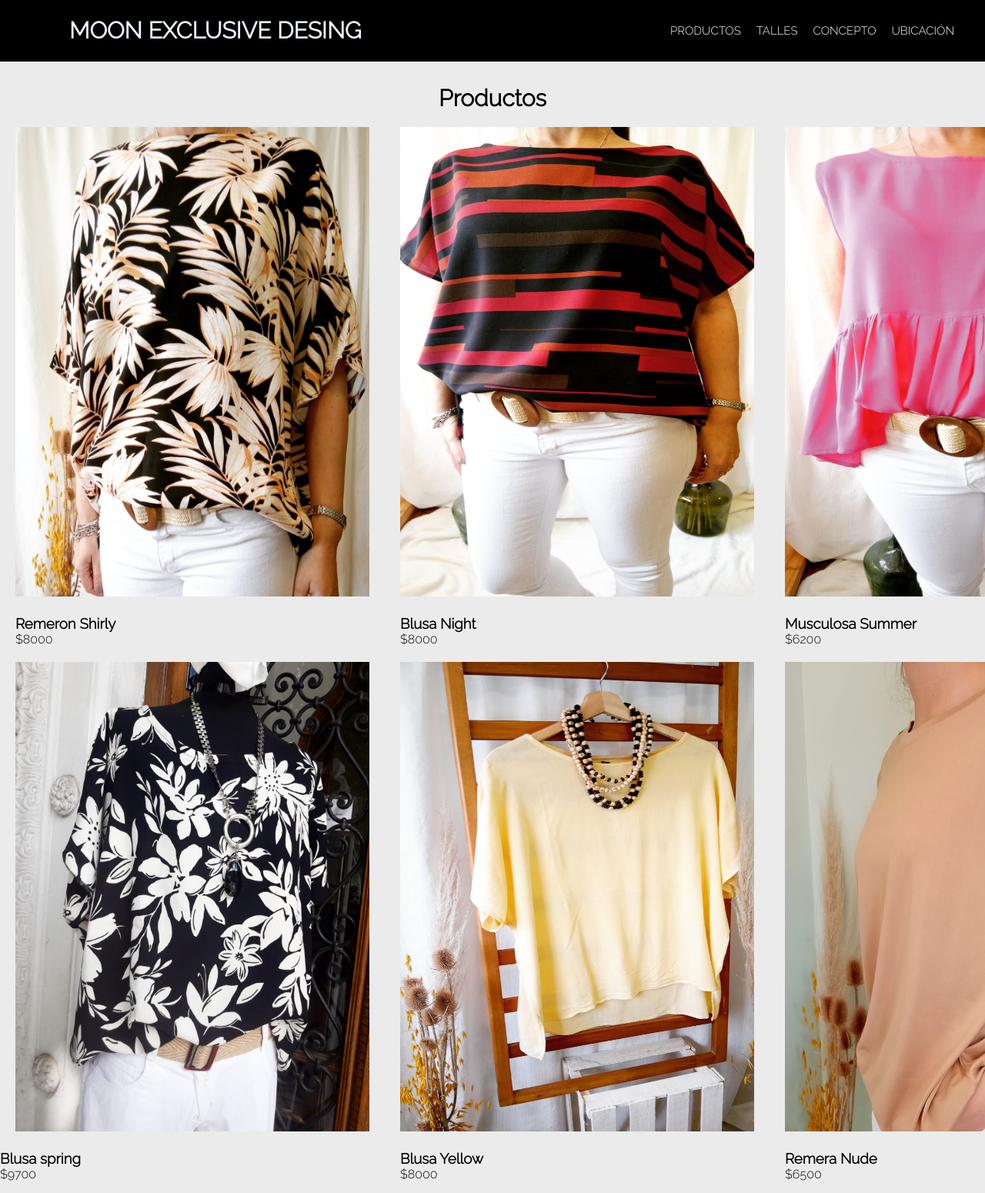
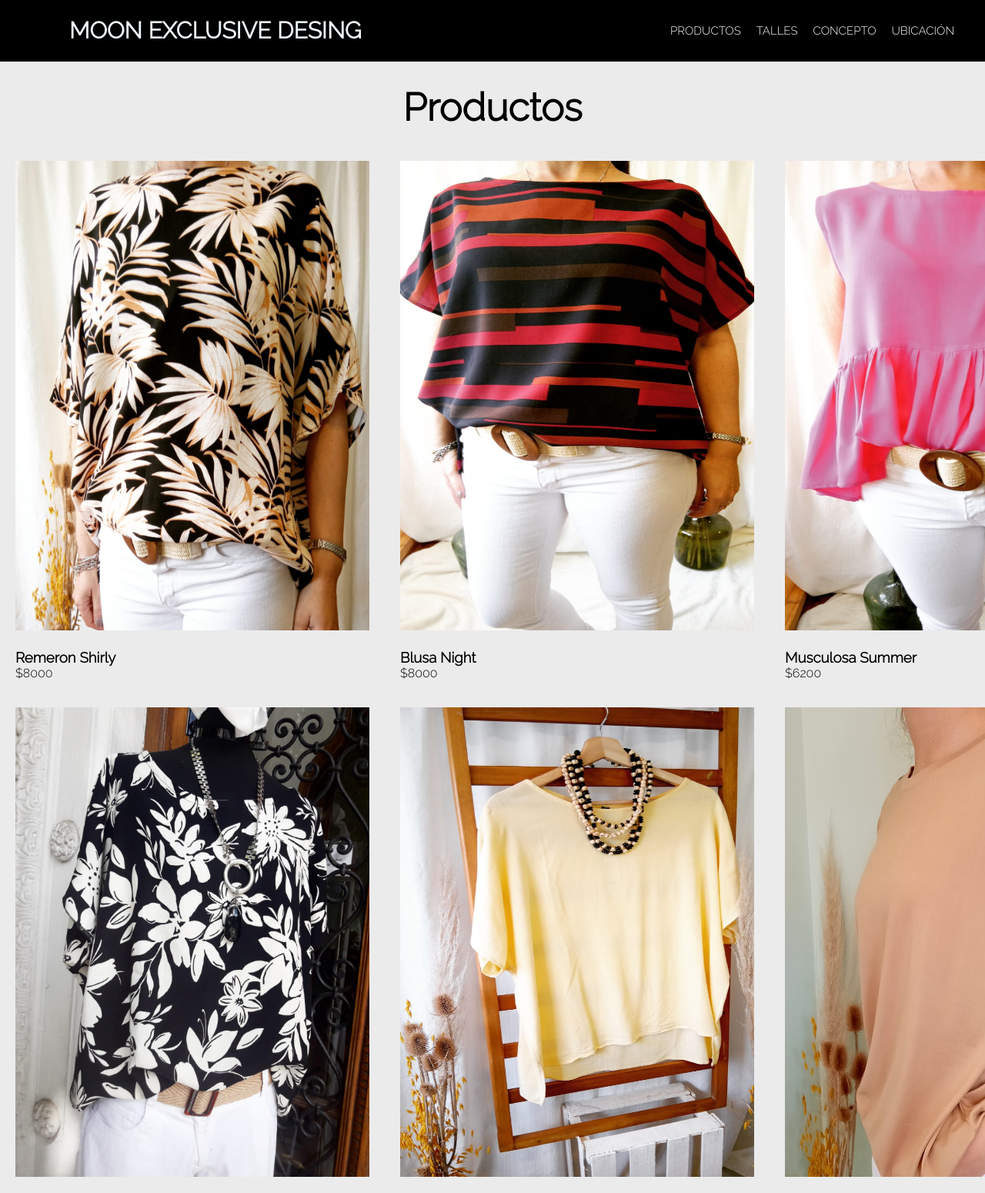
Before and after one commit to lauty16/PreEntrega2LautaroCrecciente, a plain HTML site: page productos.html in a window 1280 px wide. Shown: the top 1550 px of the page at 77% size. Drawn offline with Linux system fonts and the light colour scheme.

Commit message:
cambios de estilo y en productos

```diff
--- a/estilos.css
+++ b/estilos.css
@@ -60,7 +60,6 @@
 .parrafo-a {
   display: flex;
   justify-content: center;
-
    padding-left: 60px;
    padding: 30px;
 
@@ -93,10 +92,17 @@
   text-align: center;
   text-decoration: none;
 }
+.prod-tit{
+  font-size: 50px;
+  padding-bottom: 20px;
+
+}
 .img-galeria{
     padding: 20px;
     width: 500px;
     height: 650px;
+
+
 }
 
 
@@ -116,6 +122,7 @@
 }
 .prenda-body{
   padding-left: 20px;
+  padding-bottom: 15px;
 }
 
 .logo-img {
@@ -214,7 +221,7 @@
 }
 .titulo:hover{
   background-color:rgb(29, 29, 29);
-  border-radius: 20px;
+  border-radius: 30px;
   transition: all .5s;
 }
 
@@ -237,10 +244,8 @@
 
 /*vita mobile*/
 @media screen and (max-width: 767px)  {
-  /*barra de navegacio*/
-  .nav{
+  /*barra de navegacion*/
 
-  }
   .titulo {
     margin-top: 20px;
     font-size: 15px;
@@ -256,5 +261,17 @@
     width: 100%;
     height: 10%;
   }
+  /*parrafos con la imagen*/
+  .in-flex {
+
+    width: 250px;
+    margin-left: 15px;
+
+  }
+
+
+
+
+
 
 }
--- a/productos.html
+++ b/productos.html
@@ -41,8 +41,8 @@
     </header>
     <section class="contenedor">
 
-<div class="prod-tit">
-  <h2>Productos</h2>
+<div>
+  <h2 class="prod-tit">Productos</h2>
 </div>
 
 
@@ -87,7 +87,7 @@
           class="img-galeria"
           src="imagenes/imagenes tp/imagen11.jpeg"
           alt=""/>
-          <div class="prenda">
+          <div class="prenda-body">
             <h3>Blusa spring</h3>
             <p>$9700</p>
           </div>
```
